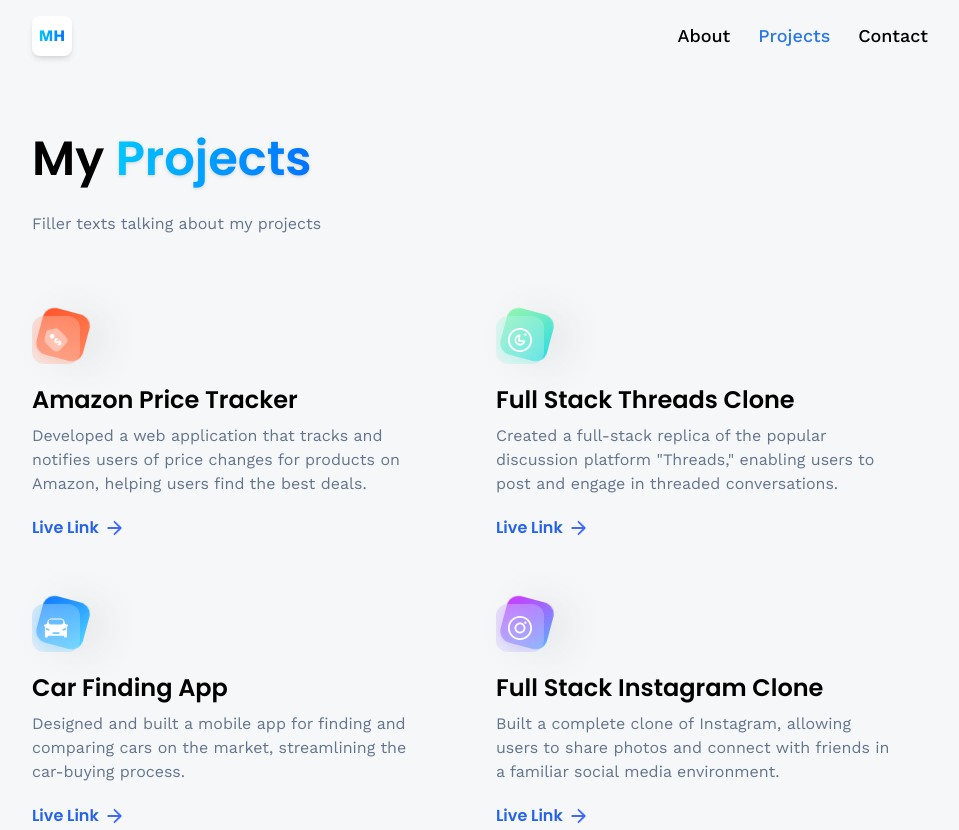
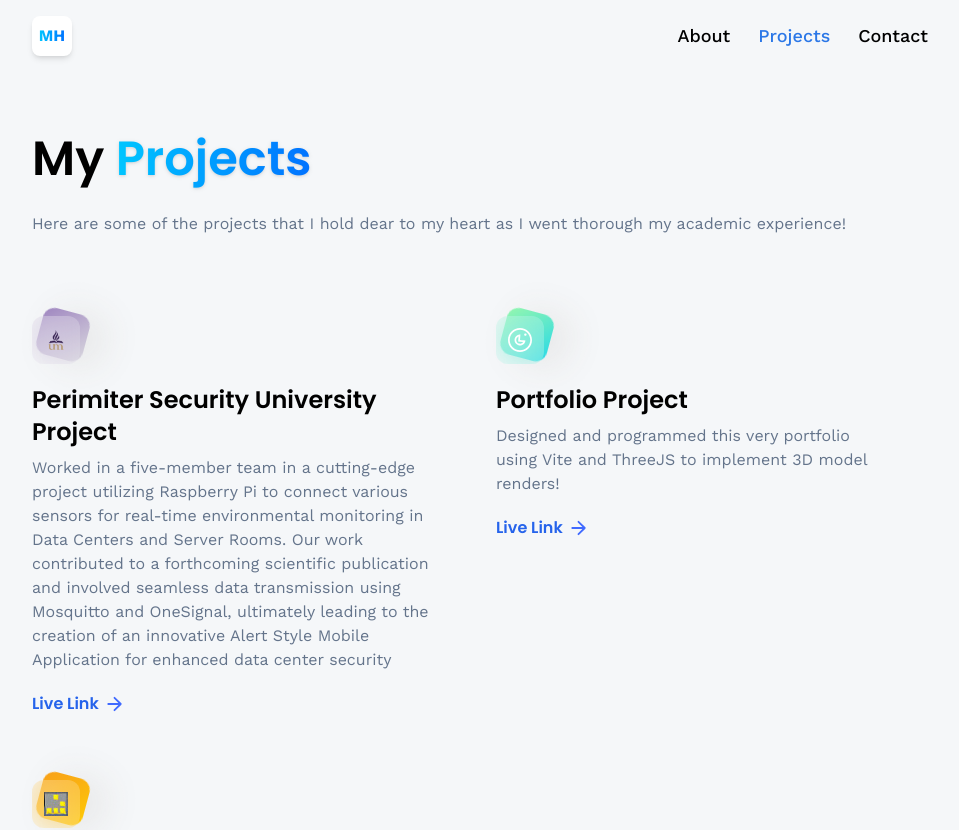
Before and after one commit to Bonzaii1/3D_Portfolio, a React (Vite) app: page /projects in a window 1280 px wide. Shown: the top 830 px of the page, without its empty margins (160-1119 px from the left). Built offline with nearby package versions, Linux system fonts and the light colour scheme.

Commit message:
some fixes

```diff
--- a/src/assets/images/index.js
+++ b/src/assets/images/index.js
@@ -6,6 +6,7 @@
 import logo from './logo.svg'
 import selenelogo from './selenelogo.png'
 import umlogo from './umlogo.png'
+import GOL from './GOL.png'
 
 export {
     hero,
@@ -15,5 +16,6 @@
     tesla,
     logo,
     selenelogo,
-    umlogo
+    umlogo,
+    GOL
 }
--- a/src/components/HomeInfo.jsx
+++ b/src/components/HomeInfo.jsx
@@ -20,7 +20,12 @@
             Hey there, I'm <span className='font-semibold'>Matt</span> 👋
             <br />
             A software Engineer from Houston!
+            <br />
+            <br />
+            Spin around my island to learn more about me!
         </h1>
+
+
     ),
     2: (
         <InfoBox text="Worked on lots different projects and picked up many skills along the way"
--- a/src/constants/index.js
+++ b/src/constants/index.js
@@ -1,4 +1,4 @@
-import { selenelogo, umlogo } from "../assets/images";
+import { selenelogo, umlogo, GOL } from "../assets/images";
 import {
     car,
     contact,
@@ -24,6 +24,8 @@
     typescript,
     sqlLogo
 } from "../assets/icons";
+
+import article from "../assets/article.pdf"
 
 export const skills = [
     {
@@ -139,56 +141,36 @@
     {
         name: 'GitHub',
         iconUrl: github,
-        link: 'https://github.com/YourGitHubUsername',
+        link: 'https://github.com/Bonzaii1',
     },
     {
         name: 'LinkedIn',
         iconUrl: linkedin,
-        link: 'https://www.linkedin.com/in/YourLinkedInUsername',
+        link: 'linkedin.com/in/matthew-herrera-417b07272/',
     }
 ];
 
 export const projects = [
     {
-        iconUrl: pricewise,
-        theme: 'btn-back-red',
-        name: 'Amazon Price Tracker',
-        description: 'Developed a web application that tracks and notifies users of price changes for products on Amazon, helping users find the best deals.',
-        link: 'https://github.com/adrianhajdin/pricewise',
+        iconUrl: umlogo,
+        theme: 'btn-back-purple',
+        name: 'Perimiter Security University Project',
+        description: 'Worked in a five-member team in a cutting-edge project utilizing Raspberry Pi to connect various sensors for real-time environmental monitoring in Data Centers and Server Rooms. Our work contributed to a forthcoming scientific publication and involved seamless data transmission using Mosquitto and OneSignal, ultimately leading to the creation of an innovative Alert Style Mobile Application for enhanced data center security',
+        link: article,
     },
     {
         iconUrl: threads,
         theme: 'btn-back-green',
-        name: 'Full Stack Threads Clone',
-        description: 'Created a full-stack replica of the popular discussion platform "Threads," enabling users to post and engage in threaded conversations.',
-        link: 'https://github.com/adrianhajdin/threads',
+        name: 'Portfolio Project',
+        description: 'Designed and programmed this very portfolio using Vite and ThreeJS to implement 3D model renders!',
+        link: 'https://matthewsherrera.com',
     },
     {
-        iconUrl: car,
-        theme: 'btn-back-blue',
-        name: 'Car Finding App',
-        description: 'Designed and built a mobile app for finding and comparing cars on the market, streamlining the car-buying process.',
-        link: 'https://github.com/adrianhajdin/project_next13_car_showcase',
+        iconUrl: GOL,
+        theme: 'btn-back-yellow',
+        name: 'Conway\'s Game Of Life',
+        description: 'Worked on the famous simulation exercise known as Conway\s Game of Life using Python! The 4 unique rules made this a fun challenge as the third rule in particular made the algorithm interesting to work with!',
+        link: 'https://github.com/Bonzaii1/Conways-GOL',
     },
-    {
-        iconUrl: snapgram,
-        theme: 'btn-back-pink',
-        name: 'Full Stack Instagram Clone',
-        description: 'Built a complete clone of Instagram, allowing users to share photos and connect with friends in a familiar social media environment.',
-        link: 'https://github.com/adrianhajdin/social_media_app',
-    },
-    {
-        iconUrl: estate,
-        theme: 'btn-back-black',
-        name: 'Real-Estate Application',
-        description: 'Developed a web application for real estate listings, facilitating property searches and connecting buyers with sellers.',
-        link: 'https://github.com/adrianhajdin/projects_realestate',
-    },
-    {
-        iconUrl: summiz,
-        theme: 'btn-back-yellow',
-        name: 'AI Summarizer Application',
-        description: 'App that leverages AI to automatically generate concise & informative summaries from lengthy text content, or blogs.',
-        link: 'https://github.com/adrianhajdin/project_ai_summarizer',
-    }
+
 ];
--- a/src/index.css
+++ b/src/index.css
@@ -142,6 +142,10 @@
     background: linear-gradient(135deg, #0a1647 -20%, #e4e7e4 120%);
 }
 
+.block-container .btn-back-purple {
+    background: linear-gradient(135deg, #9375ba -20%, #e4e7e4 120%);
+}
+
 .block-container .btn-front {
     position: absolute;
     inset: 0;
--- a/src/pages/Projects.jsx
+++ b/src/pages/Projects.jsx
@@ -13,7 +13,7 @@
 
             <div className='mt-5 flex flex-col gap-3 text-slate-500'>
                 <p>
-                    Filler texts talking about my projects
+                    Here are some of the projects that I hold dear to my heart as I went thorough my academic experience!
                 </p>
             </div>
 
```
Also changed, not shown: src/assets/images/GOL.png (added), 1 other file (tests, documents, lock files or other folders).
